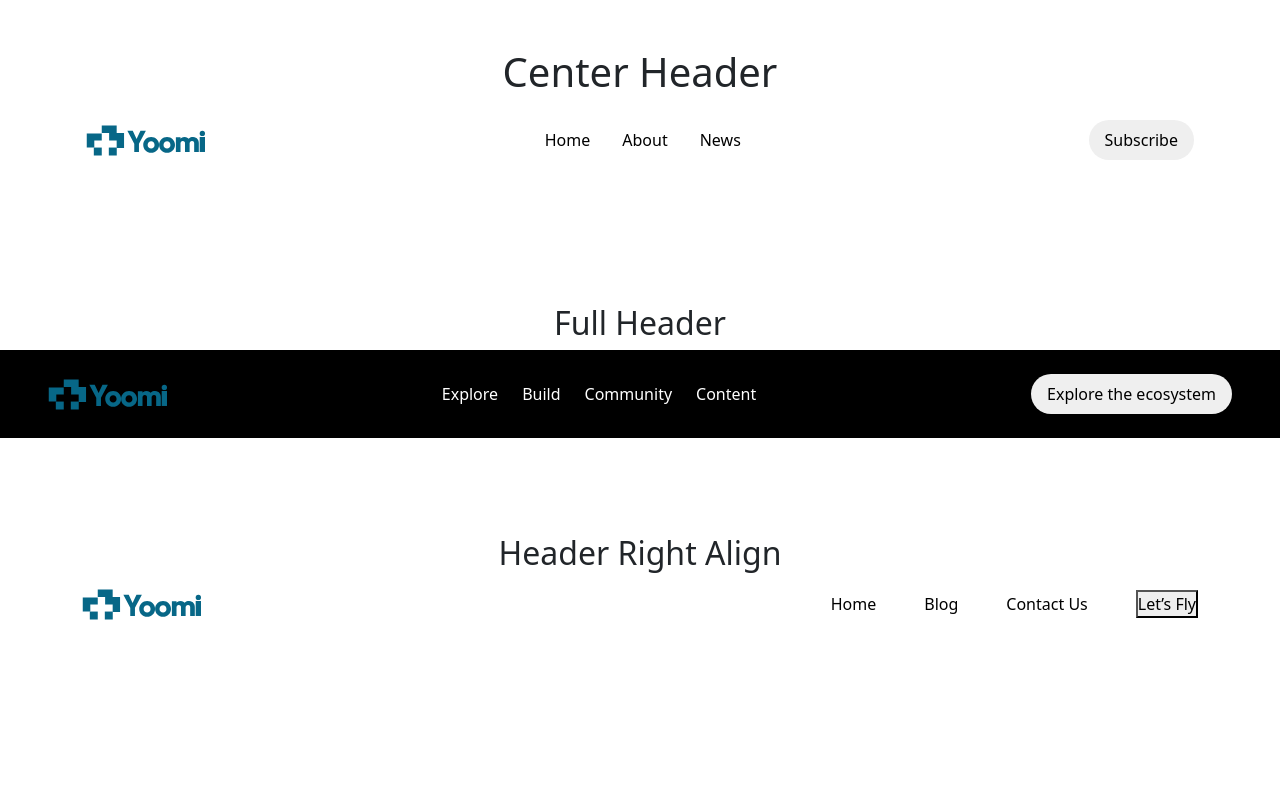
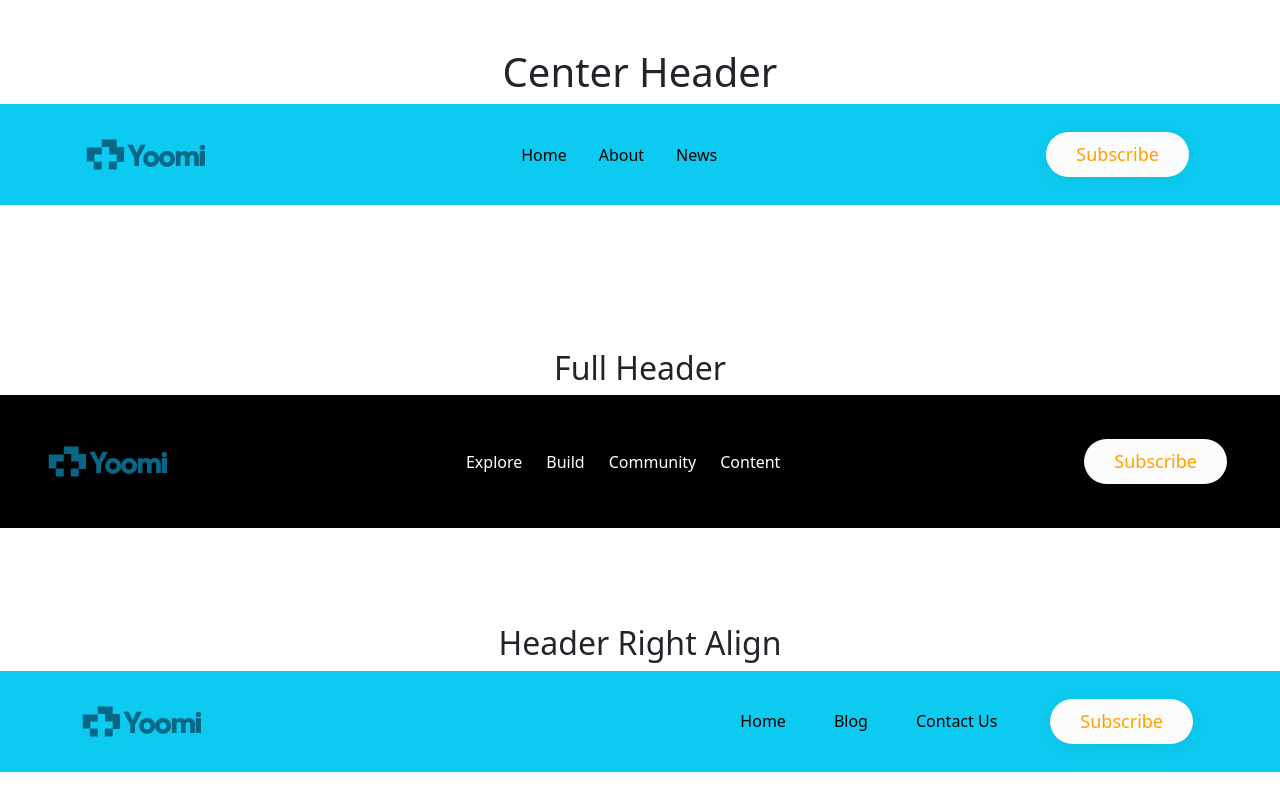
Before and after one commit to neharadialcode/bootstrap-common-components, a React (Create React App) app: page /header in a window 1280 px wide. Shown: the top 810 px of the page. Built offline with nearby package versions, Linux system fonts and the light colour scheme.

Commit message:
header hover done

```diff
--- a/src/components/headersection/HeaderFull.jsx
+++ b/src/components/headersection/HeaderFull.jsx
@@ -22,19 +22,19 @@ const HeaderFull = () => {
               <img
                 src={logo}
                 alt="logo"
-                className="w-100 position-relative z_10"
+                className="w-100"
               />
             </a>
           </span>
           <h2
             onClick={clickshow}
-            className="pointer position-relative z_10 text-white ps-4"
+            className="pointer position-relative zFull text-white ps-4"
           >
             {First ? <AiOutlineAlignRight /> : <RxCross2 />}
           </h2>
         </div>
         {/* nav */}
-        <div className={`nav_show ${First ? "" : "ps-0 showw"}`}>
+        <div className={`NavShow ${First ? "" : "ps-0 showw"}`}>
           <div className="bg-black py-4 vh_100_1920 position-relative">
             <div className="mx-md-5 mx-sm-3 mx-1">
               {/* nav bar container */}
@@ -80,9 +80,18 @@ const HeaderFull = () => {
                       </a>
                     </li>
                   </ul>
-                  <button className="position-relative overflow-hidden rounded-pill border-0 py-2 px-3">
-                    Explore the ecosystem
-                  </button>
+                  <div className="d-flex align-items-center">
+                    <button
+                      className="dedcription-btn border-0"
+                      href="#"
+                      onClick={clickshow}
+                    >
+                      <span className="name-descripeion position-relative">
+                        Subscribe
+                      </span>
+                      <span className="btn-icon"></span>
+                    </button>
+                  </div>
                 </div>
               </div>
             </div>
--- a/src/components/headersection/HeaderRightAlign.jsx
+++ b/src/components/headersection/HeaderRightAlign.jsx
@@ -6,7 +6,7 @@ const HeaderRightAlign = () => {
   return (
     <div>
       {" "}
-      <nav className="position-sticky z-100 top-0 start-0 py-2 bg-white">
+      <nav className="position-sticky z-100 top-0 start-0 py-2 bg-info">
         <div className=" container">
           <div className="d-flex justify-content-between align-items-center">
             <div className="gap-4 d-flex z-1 align-items-center">
@@ -36,16 +36,20 @@ const HeaderRightAlign = () => {
                 </a>
                 <a
                   onClick={() => setMenu(false)}
-                  className="hoverLineAlign text-black position-relative"
+                  className="hoverLineAlign text-black position-relative text-nowrap"
                   href="#"
                 >
                   Contact Us
                 </a>
                 <button
+                  className="dedcription-btn border-0"
+                  href="#"
                   onClick={() => setMenu(false)}
-                  className=""
                 >
-                  Let’s Fly
+                  <span className="name-descripeion position-relative">
+                    Subscribe
+                  </span>
+                  <span className="btn-icon"></span>
                 </button>
               </div>
             </div>
--- a/src/components/headersection/Headercenter.jsx
+++ b/src/components/headersection/Headercenter.jsx
@@ -15,12 +15,12 @@ const Headercenter = () => {
   }
   return (
     <div>
-      <div className="position-relative bg-red">
+      <div className="position-relative bg-info d-flex align-content-center py-2">
         <Container className="px-md-3">
           <Nav>
-            <div className="mt-3 w-100">
+            <div className="w-100">
               <div className="d-flex justify-content-between align-items-center">
-                <span className="z-10">
+                <span >
                   <img
                     src={logo}
                     alt="logo nav"
@@ -61,17 +61,34 @@ const Headercenter = () => {
                     </li>
                     <li>
                       <div className="d-block d-md-none">
-                        <button className="border-0 position-relative rounded-pill text-black fw-medium position-relative overflow-hidden py-2 px-3 ">
-                          Subscribe
-                        </button>
+                        <div>
+                          <div className="d-flex align-items-center">
+                            <button
+                              className="dedcription-btn border-0"
+                              href="#"
+                            >
+                              <span className="name-descripeion position-relative">
+                                Subscribe
+                              </span>
+                              <span className="btn-icon"></span>
+                            </button>
+                          </div>
+                        </div>
                       </div>
                     </li>
                   </ul>
                 </div>
                 <div className="d-none d-md-block">
                   <div className="d-flex align-items-center">
-                    <button className="border-0 position-relative rounded-pill text-black fw-medium position-relative overflow-hidden py-2 px-3">
-                      Subscribe
+                    <button
+                      className="dedcription-btn border-0"
+                      href="#"
+                      onClick={clickshow}
+                    >
+                      <span className="name-descripeion position-relative">
+                        Subscribe
+                      </span>
+                      <span className="btn-icon"></span>
                     </button>
                   </div>
                 </div>
--- a/src/header.css
+++ b/src/header.css
@@ -53,7 +53,7 @@
   width: 100%;
   left: 0;
 }
-@media (max-width: 767.98px) {
+@media (max-width: 768.98px) {
   .nav_show {
     position: fixed;
     height: 0vh;
@@ -98,7 +98,7 @@
   z-index: 10;
 }
 @media (max-width: 992px) {
-  .nav_show {
+  .NavShow {
     position: fixed;
     opacity: 0;
     background-color: transparent;
@@ -112,10 +112,10 @@
     clip-path: circle(0px at calc(100% - 45px) 45px);
     top: 0;
   }
-  .nav_show.showw {
+  .NavShow.showw {
     opacity: 1;
     min-height: 100vh;
-    z-index: 999;
+    z-index: 9999;
     clip-path: circle(75%);
     background-color: var(--bg-body) !important;
   }
@@ -190,3 +190,60 @@
     right: 20px;
   }
 }
+.zFull{
+    z-index: 99999;
+}
+/* btn hover class here  */
+.dedcription-btn {
+  width: 100%;
+  position: relative;
+  display: inline-block;
+  border-radius: 30px;
+  background-color: #fcfcfc;
+  color: #ffa000;
+  text-align: center;
+  font-size: 18px;
+  padding: 9px 30px;
+  transition: all 0.3s;
+  margin: 20px 5px;
+  box-shadow: 0 3px 20px 0 rgba(0, 0, 0, 0.06);
+  overflow: hidden;
+}
+.dedcription-btn .btn-icon {
+  background-color: #ffa000;
+  width: 25px;
+  height: 45px;
+  float: right;
+  position: absolute;
+  border-radius: 30px 30px 30px 0;
+  right: -30px;
+  top: 0px;
+  transition: all 0.3s;
+}
+.dedcription-btn:hover .btn-icon {
+  right: 0px;
+}
+.name-descripeion {
+  z-index: 9999;
+}
+.btn-icon::after {
+  content: "";
+  width: 0;
+  height: 0;
+  border-top: 45px solid #fcfcfc;
+  border-right: 40px solid transparent;
+  position: absolute;
+  top: 0px;
+  left: 0px;
+}
+.dedcription-btn:hover .btn-icon {
+  width: 100%;
+  border-radius: 30px;
+}
+.dedcription-btn:hover .btn-icon::after {
+  display: none;
+  opacity: 0.1;
+}
+.dedcription-btn:hover {
+  color: #fff !important;
+}
```
